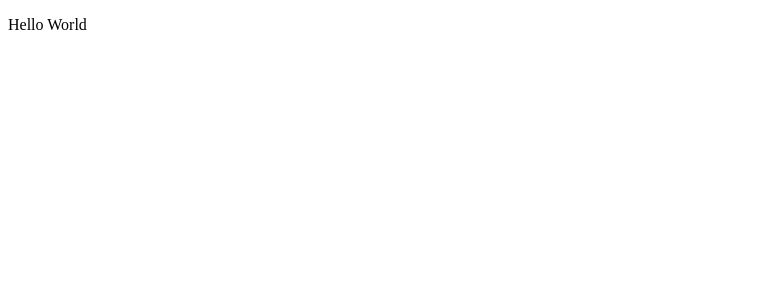
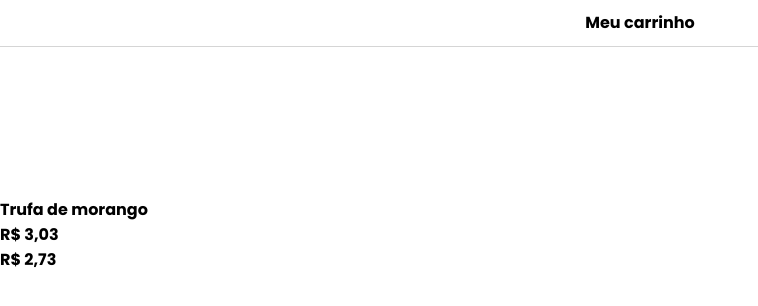
Before and after one commit to tiago-silva-git/chocolate-cart, a React (Create React App) app: page / in a window 1280 px wide. Shown: the top 306 px of the page, without its empty margins (0-758 px from the left). Built offline with nearby package versions, Linux system fonts and the light colour scheme.

Commit message:
candy price cards

```diff
--- a/public/index.html
+++ b/public/index.html
@@ -4,6 +4,9 @@
     <meta charset="utf-8" />
     <link rel="icon" href="%PUBLIC_URL%/favicon.ico" />
     <meta name="viewport" content="width=device-width, initial-scale=1" />
+    <link rel="preconnect" href="https://fonts.googleapis.com">
+    <link rel="preconnect" href="https://fonts.gstatic.com" crossorigin>
+    <link href="https://fonts.googleapis.com/css2?family=Poppins:wght@700&display=swap" rel="stylesheet">
     <meta name="theme-color" content="#000000" />
     <meta
       name="description"
--- a/src/App.js
+++ b/src/App.js
@@ -1,7 +1,11 @@
+import Footer from "./components/Footer";
+import Main from "./components/Main";
+
 function App() {
   return (
     <div className="App">
-      <p>Hello World</p>
+      <Footer/>
+      <Main/>
     </div>
   );
 }
--- /dev/null
+++ b/src/components/Footer.js
@@ -0,0 +1,29 @@
+import React from "react";
+import styled from "styled-components";
+
+
+export default function Footer() {
+    return (
+      <FooterCart>
+        <Title>Meu carrinho</Title>
+      </FooterCart>
+    );
+}
+
+const FooterCart = styled.footer`
+    display: flex;
+    justify-content: center;
+    align-items: center;
+
+    height: 47px;
+
+    border-bottom: 1px solid #D5D5D5;
+`;
+
+const Title = styled.h1`
+    font-family: 'Poppins';
+    font-style: normal;
+    font-weight: 700;
+    font-size: 16px;
+    line-height: 24px;
+`
--- /dev/null
+++ b/src/components/Main.js
@@ -0,0 +1,13 @@
+import React from "react";
+import SweetCard from "./SweetCard";
+import styled from "styled-components";
+
+
+export default function Main() {
+    return (
+        <>
+
+        <SweetCard/>
+        </>
+    );
+  }
--- /dev/null
+++ b/src/components/SweetCard.js
@@ -0,0 +1,27 @@
+import React from "react";
+import styled from "styled-components";
+
+
+export default function SweetCard() {
+    return (
+        <PriceSweet>
+            <figure>
+            <ImgSweet src="http://codeby.vteximg.com.br/arquivos/ids/159959-800-1029/truffon-meio-amargo.png?v=636930938547630000"></ImgSweet>
+            </figure>
+            <h4>Trufa de morango</h4>
+            <p>R$ 3,03</p>
+            <p>R$ 2,73</p>
+        </PriceSweet>
+    );
+}
+
+const PriceSweet = styled.div`
+
+
+`;
+
+const ImgSweet = styled.figure`
+width: 150px;
+height: 150px;
+
+`;
--- a/src/index.js
+++ b/src/index.js
@@ -1,11 +1,24 @@
 import React from 'react';
+import { createGlobalStyle } from 'styled-components'
 import ReactDOM from 'react-dom/client';
 import App from './App';
 
+const GlobalStyle = createGlobalStyle`
+  * {
+    box-sizing: border-box;
+    margin: 0;
+    padding: 0;
+
+    body, header {
+      font-family: 'Poppins';
+    }
+  }
+`
 
 const root = ReactDOM.createRoot(document.getElementById('root'));
 root.render(
   <React.StrictMode>
+    <GlobalStyle />
     <App />
   </React.StrictMode>
 );
```
